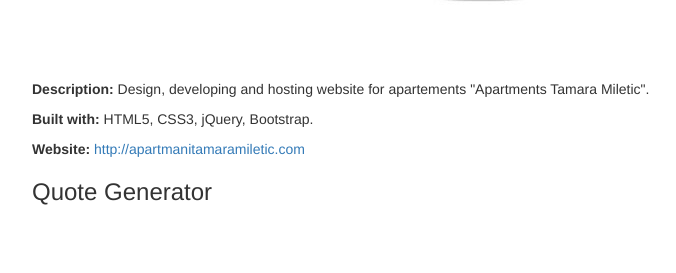
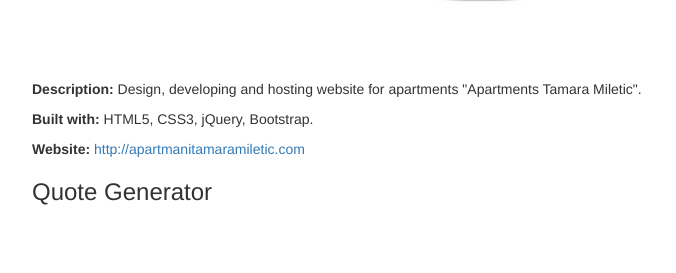
Before and after one commit to Galiant/Portfolio, a Jekyll site: the page built from _posts/2017-08-12-welcome-to-jekyll.markdown, in a window 1280 px wide and 900 px high, scrolled down 3806 px. Shown: the part 179-452 px from the top of the window, without its empty margins (38-714 px from the left). Built offline with Jekyll 4.4.1, drawn with Linux system fonts in a browser that asks for light colours; nearby versions of some CDN libraries.

Commit message:
Grammar fix, favicon

```diff
--- a/_includes/work.html
+++ b/_includes/work.html
@@ -37,7 +37,7 @@
                     <div class="dummy-img">
                         <img src="/assets/images/project1-big.jpg" class="img-responsive" alt="Apartments Tamara Miletic">
                     </div>
-                    <p class="dummy-text"><strong>Description:</strong> Design, developing and hosting website for apartements "Apartments Tamara
+                    <p class="dummy-text"><strong>Description:</strong> Design, developing and hosting website for apartments "Apartments Tamara
                         Miletic".
                     </p>
                     <p class="dummy-text"><strong>Built with:</strong> HTML5, CSS3, jQuery, Bootstrap.</p>
```
Also changed, not shown: favicon.ico (added), 1 other file.
